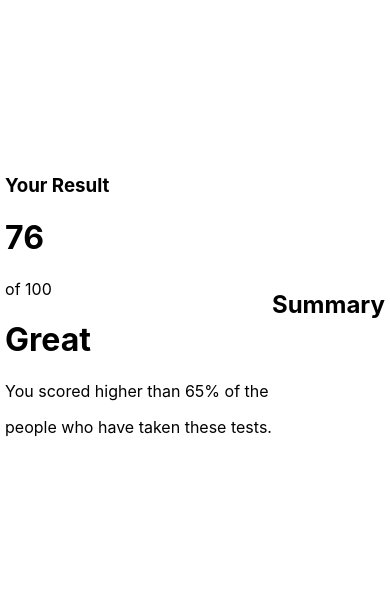
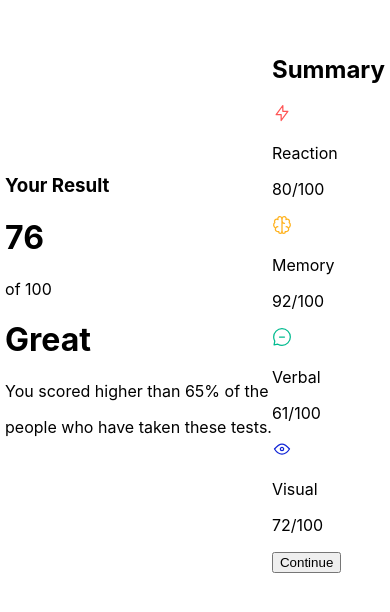
Before and after one commit to alicagatay/results-summary-component-react, a React (Create React App) app: page / in a window 390 px wide. Shown: the part 118-730 px from the top of the page. Built offline with nearby package versions, Linux system fonts and the light colour scheme.

Commit message:
Added the final components needed for the mobile version of the web page.

```diff
--- a/src/Components/SummaryComponent.js
+++ b/src/Components/SummaryComponent.js
@@ -1,14 +1,120 @@
 import "../App.css";
+
+function handleButtonClick() {
+  console.log("Button clicked");
+}
 
 function SummaryComponent() {
   return (
     <div className="SummaryComponent">
       <h2>Summary</h2>
-      <div className="SummaryComponentReactionRow"></div>
-      <div className="SummaryComponentMemoryRow"></div>
-      <div className="SummaryComponentVerbalRow"></div>
-      <div className="SummaryComponentVisualRow"></div>
-      <div className="SummaryComponentContinueButton"></div>
+      <div className="SummaryComponentReactionRow">
+        <svg
+          className="SummaryComponentReactionRowReactionIcon"
+          xmlns="http://www.w3.org/2000/svg"
+          width="20"
+          height="20"
+          fill="none"
+          viewBox="0 0 20 20"
+        >
+          <path
+            stroke="#F55"
+            stroke-linecap="round"
+            stroke-linejoin="round"
+            stroke-width="1.25"
+            d="M10.833 8.333V2.5l-6.666 9.167h5V17.5l6.666-9.167h-5Z"
+          />
+        </svg>
+        <p className="SummaryComponentReactionRowReactionText">Reaction</p>
+        <p className="SummaryComponentReactionRowReactionGrade">80/100</p>
+      </div>
+      <div className="SummaryComponentMemoryRow">
+        <svg
+          className="SummaryComponentMemoryRowMemoryIcon"
+          xmlns="http://www.w3.org/2000/svg"
+          width="20"
+          height="20"
+          fill="none"
+          viewBox="0 0 20 20"
+        >
+          <path
+            stroke="#FFB21E"
+            stroke-linecap="round"
+            stroke-linejoin="round"
+            stroke-width="1.25"
+            d="M5.833 11.667a2.5 2.5 0 1 0 .834 4.858"
+          />
+          <path
+            stroke="#FFB21E"
+            stroke-linecap="round"
+            stroke-linejoin="round"
+            stroke-width="1.25"
+            d="M3.553 13.004a3.333 3.333 0 0 1-.728-5.53m.025-.067a2.083 2.083 0 0 1 2.983-2.824m.199.054A2.083 2.083 0 1 1 10 3.75v12.917a1.667 1.667 0 0 1-3.333 0M10 5.833a2.5 2.5 0 0 0 2.5 2.5m1.667 3.334a2.5 2.5 0 1 1-.834 4.858"
+          />
+          <path
+            stroke="#FFB21E"
+            stroke-linecap="round"
+            stroke-linejoin="round"
+            stroke-width="1.25"
+            d="M16.447 13.004a3.334 3.334 0 0 0 .728-5.53m-.025-.067a2.083 2.083 0 0 0-2.983-2.824M10 3.75a2.085 2.085 0 0 1 2.538-2.033 2.084 2.084 0 0 1 1.43 2.92m-.635 12.03a1.667 1.667 0 0 1-3.333 0"
+          />
+        </svg>
+        <p className="SummaryComponentMemoryRowMemoryText">Memory</p>
+        <p className="SummaryComponentMemoryRowMemoryGrade">92/100</p>
+      </div>
+      <div className="SummaryComponentVerbalRow">
+        <svg
+          className="SummaryComponentVerbalRowVerbalIcon"
+          xmlns="http://www.w3.org/2000/svg"
+          width="20"
+          height="20"
+          fill="none"
+          viewBox="0 0 20 20"
+        >
+          <path
+            stroke="#00BB8F"
+            stroke-linecap="round"
+            stroke-linejoin="round"
+            stroke-width="1.25"
+            d="M7.5 10h5M10 18.333A8.333 8.333 0 1 0 1.667 10c0 1.518.406 2.942 1.115 4.167l-.699 3.75 3.75-.699A8.295 8.295 0 0 0 10 18.333Z"
+          />
+        </svg>
+        <p className="SummaryComponentVerbalRowVerbalText">Verbal</p>
+        <p className="SummaryComponentVerbalRowVerbalGrade">61/100</p>
+      </div>
+      <div className="SummaryComponentVisualRow">
+        <svg
+          className="SummaryComponentVisualRowVisualIcon"
+          xmlns="http://www.w3.org/2000/svg"
+          width="20"
+          height="20"
+          fill="none"
+          viewBox="0 0 20 20"
+        >
+          <path
+            stroke="#1125D6"
+            stroke-linecap="round"
+            stroke-linejoin="round"
+            stroke-width="1.25"
+            d="M10 11.667a1.667 1.667 0 1 0 0-3.334 1.667 1.667 0 0 0 0 3.334Z"
+          />
+          <path
+            stroke="#1125D6"
+            stroke-linecap="round"
+            stroke-linejoin="round"
+            stroke-width="1.25"
+            d="M17.5 10c-1.574 2.492-4.402 5-7.5 5s-5.926-2.508-7.5-5C4.416 7.632 6.66 5 10 5s5.584 2.632 7.5 5Z"
+          />
+        </svg>
+        <p className="SummaryComponentVisualRowVisualText">Visual</p>
+        <p className="SummaryComponentVisualRowVisualGrade">72/100</p>
+      </div>
+      <button
+        className="SummaryComponentContinueButton"
+        onClick={handleButtonClick}
+      >
+        Continue
+      </button>
     </div>
   );
 }
```
